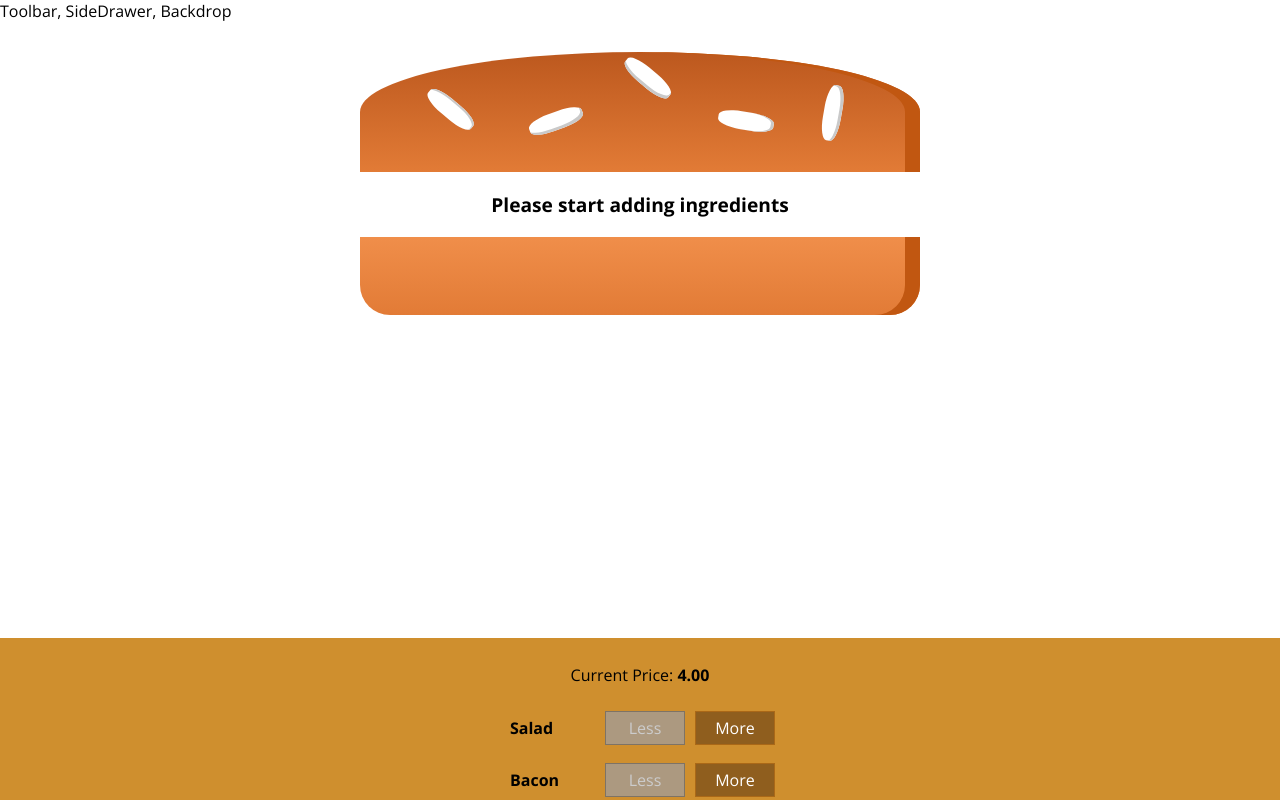
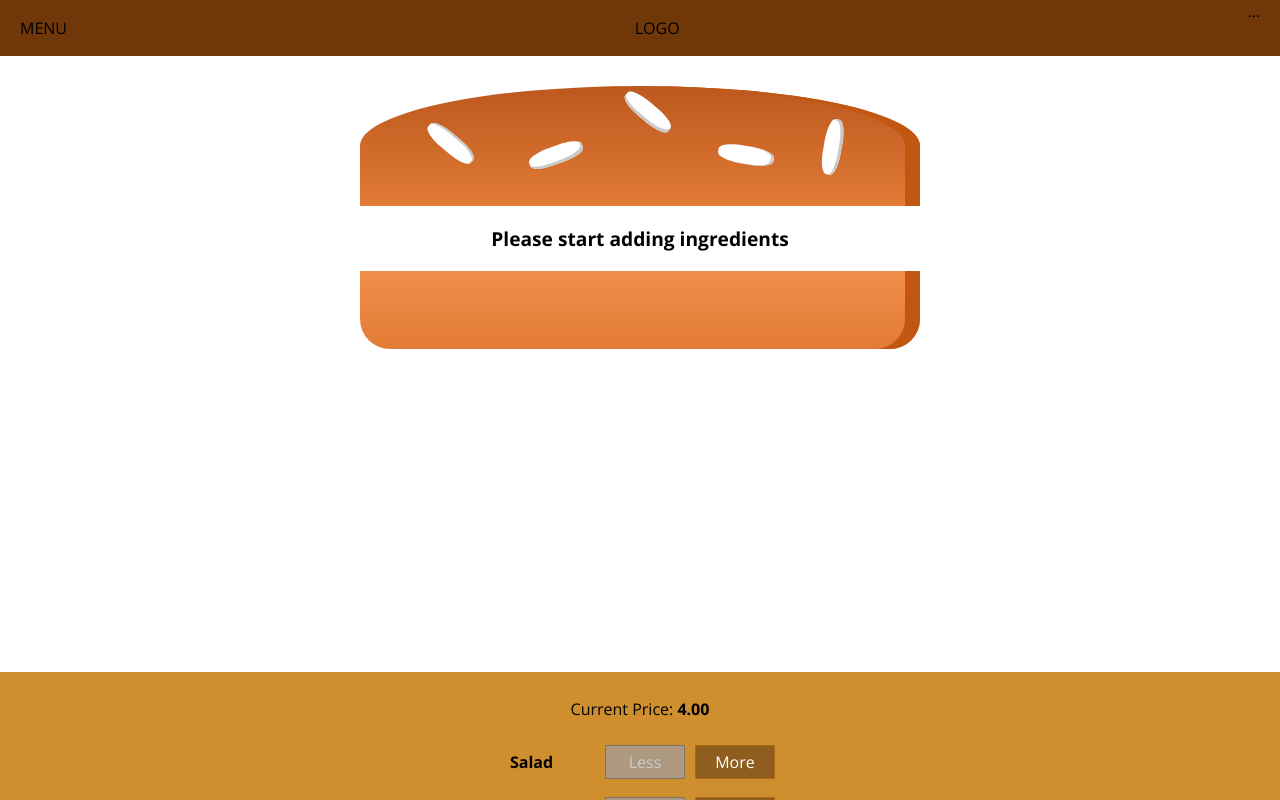
Before and after one commit to Surefirer/Burger-Builder, a React (Create React App) app: page / in a window 1280 px wide. Shown: the top 800 px of the page. Built offline with nearby package versions, Linux system fonts and the light colour scheme.

Commit message:
adding a toolbar

```diff
--- a/src/components/Layout/Layout.js
+++ b/src/components/Layout/Layout.js
@@ -1,9 +1,10 @@
 import React from "react";
 import classes from "./Layout.module.css";
+import Toolbar from "../Navigation/Toolbar/Toolbar";
 
 const layout = (props) => (
   <div>
-    <div>Toolbar, SideDrawer, Backdrop</div>
+    <Toolbar />
     <main className={classes.Content}>{props.children}</main>
   </div>
 );
--- a/src/components/Layout/Layout.module.css
+++ b/src/components/Layout/Layout.module.css
@@ -1,3 +1,3 @@
 .Content {
-    margin-top: 16px;
+    margin-top: 72px;
 }
--- /dev/null
+++ b/src/components/Navigation/Toolbar/Toolbar.js
@@ -0,0 +1,13 @@
+import React from "react";
+
+import classes from "./Toolbar.module.css";
+
+const toolbar = (props) => (
+  <header className={classes.Toolbar}>
+    <div>MENU</div>
+    <div>LOGO</div>
+    <nav>...</nav>
+  </header>
+);
+
+export default toolbar;
--- /dev/null
+++ b/src/components/Navigation/Toolbar/Toolbar.module.css
@@ -0,0 +1,18 @@
+.Toolbar {
+    height: 56px;
+    width: 100%;
+    position: fixed;
+    top: 0;
+    left: 0;
+    background-color: #703809;
+    display: flex;
+    justify-content: space-between;
+    align-items: center;
+    padding: 0 20px;
+    box-sizing: border-box;
+    z-index: 90;
+}
+
+.Toolbar nav {
+    height: 100%;
+}
```
